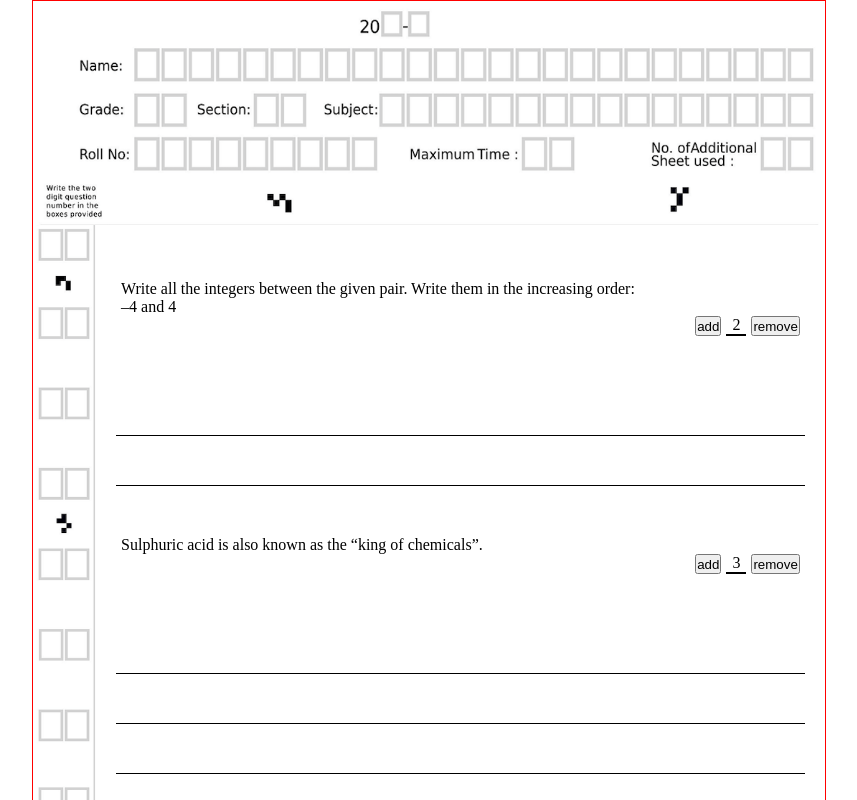
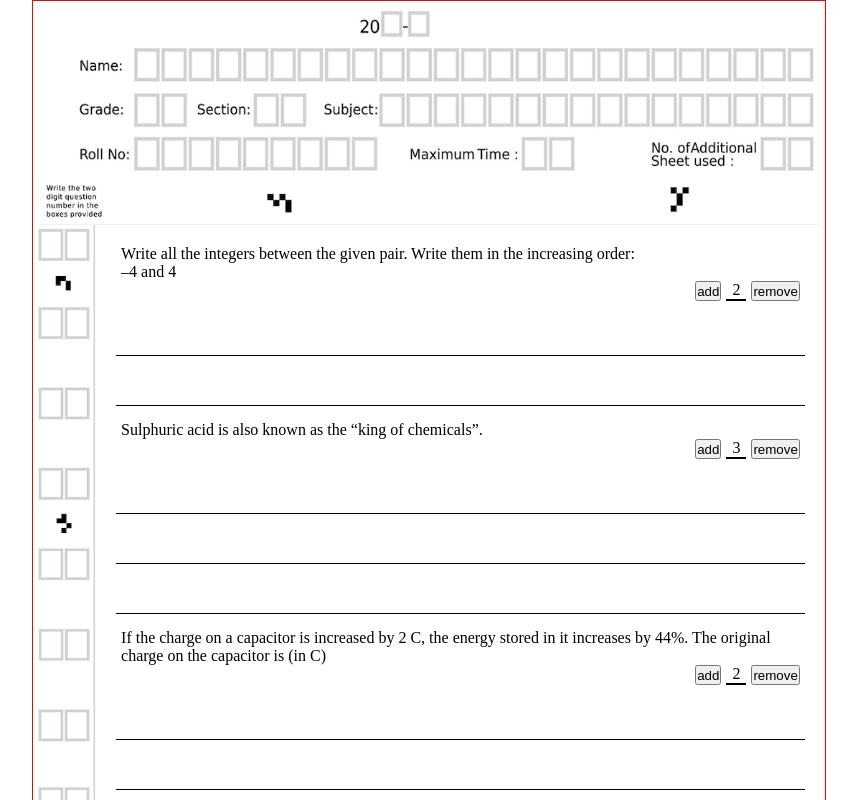
Before and after one commit to sherukhann/base-template-and-spillover-poc, a React app: page / in a window 1280 px wide. Shown: the top 800 px of the page, without its empty margins (211-1068 px from the left). Built offline with nearby package versions, Linux system fonts and the light colour scheme; the HTML template or start-up script is replaced by a standard one.

Commit message:
extra pasges is deleted

```diff
--- a/src/App.jsx
+++ b/src/App.jsx
@@ -40,17 +40,7 @@ function App() {
     },
   ])
 
-  useEffect(() => {
-    if(!questions.length) return
-    console.log(">>>> question updated", questions)
-  }, [questions])
-
-  useEffect(() => {
-    console.log(">>>> pages updated", pages)
-  }, [pages])
-
   const handleSpillOver = useCallback((element) => {
-    console.log(">>>> handle spillover called with: ", {element, pages })
     const pageIndex = Number(element.dataset.pageIndex)
     const nextPage = pageIndex+1;
 
@@ -59,7 +49,6 @@ function App() {
       element.setAttribute('data-page-index', `${nextPage}`)
       pages[nextPage].ref.current.prepend(element)
       pages[nextPage].observerRef.current.observe(element)
-      console.log(">>> element shift to : ", nextPage)
     }
 
     if(nextPage+1 === pages.length){
@@ -74,7 +63,7 @@ function App() {
           return [...pages]
         }
       })
-      console.log(">>>### new pages added for :", nextPage+1)
+      // console.log(">>>### new pages added for :", nextPage+1)
     }
 
   }, [pages.length])
@@ -89,6 +78,38 @@ function App() {
           return p
         })
       })
+  }
+
+  const moveUpword = (pageIndex) => {
+    let currentPage = Number(pageIndex);
+    let nextPage = currentPage + 1;
+    while(nextPage < pages.length) {
+      const nextPageNodes = pages[nextPage].ref.current.children
+      if(nextPageNodes.length) {
+
+        const firstChild = nextPageNodes[0]
+        pages[nextPage].observerRef.current.unobserve(firstChild)
+
+        firstChild.setAttribute('id', `page-target-${currentPage}`)
+        firstChild.setAttribute('data-page-index', `${currentPage}`)
+        pages[currentPage].ref.current.append(firstChild)
+        pages[currentPage].observerRef.current.observe(firstChild)
+
+        currentPage = nextPage;
+        nextPage += 1;
+      } else {
+        if(nextPage < pages.length-1){
+          setPages((pages) => {
+            if(nextPage < pages.length-1) {
+              return pages.slice(0,pages.length-1)
+            } else {
+              return [...pages]
+            }
+          })
+        }
+        break;
+      }
+    }
   }
 
   return (
@@ -119,6 +140,7 @@ function App() {
                     handleSpillOver={handleSpillOver}
                     registerRef={registerRef}
                     pages={pages}
+                    moveUpword={moveUpword}
                     // registerObserver={registerObserver}
                   />
               </div>
--- a/src/QuestionsArea.jsx
+++ b/src/QuestionsArea.jsx
@@ -1,7 +1,7 @@
 import React, { useEffect, useRef, useState } from 'react'
 import styles from './questionArea.module.css';
 
-function QuestionsArea({item, index, questions, handleSpillOver, registerRef, pages}) {
+function QuestionsArea({item, index, questions, handleSpillOver, registerRef, pages, moveUpword}) {
     const questionRef = useRef()
     const observerRef = useRef()
 
@@ -15,7 +15,6 @@ function QuestionsArea({item, index, questions, handleSpillOver, registerRef, pa
                 threshold: 1
             }
             observerRef.current = new IntersectionObserver((entries, self) => {
-                console.log(">>> entried : ", {entries, index})
                 entries.reverse()
                 entries.forEach(entry => {
                     if(!entry.isIntersecting){
@@ -60,6 +59,8 @@ function QuestionsArea({item, index, questions, handleSpillOver, registerRef, pa
                 pages[currentPage].observerRef.current.unobserve(lastNode)
                 lastNode.parentNode.removeChild(lastNode)
                 countLine.innerHTML = questionDiv.length-2;
+                moveUpword(currentPage)
+
             }
         }
     }
--- a/src/questionArea.module.css
+++ b/src/questionArea.module.css
@@ -19,7 +19,7 @@
 }
 
 .question {
-    margin: 50px 5px;
+    margin: 15px 5px 5px 5px;
 }
 
 .line {
```
